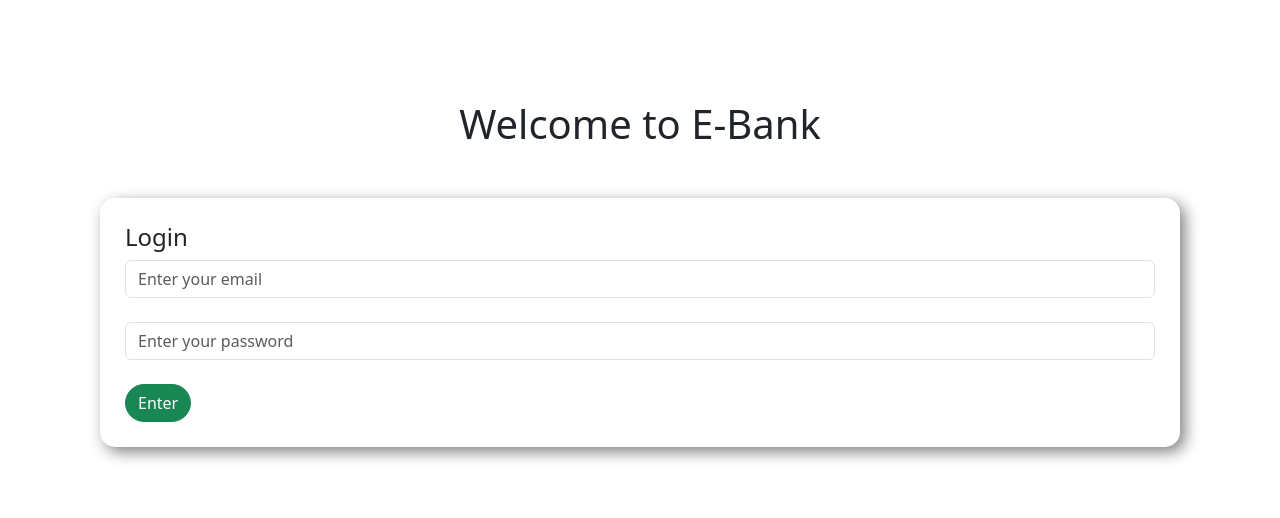
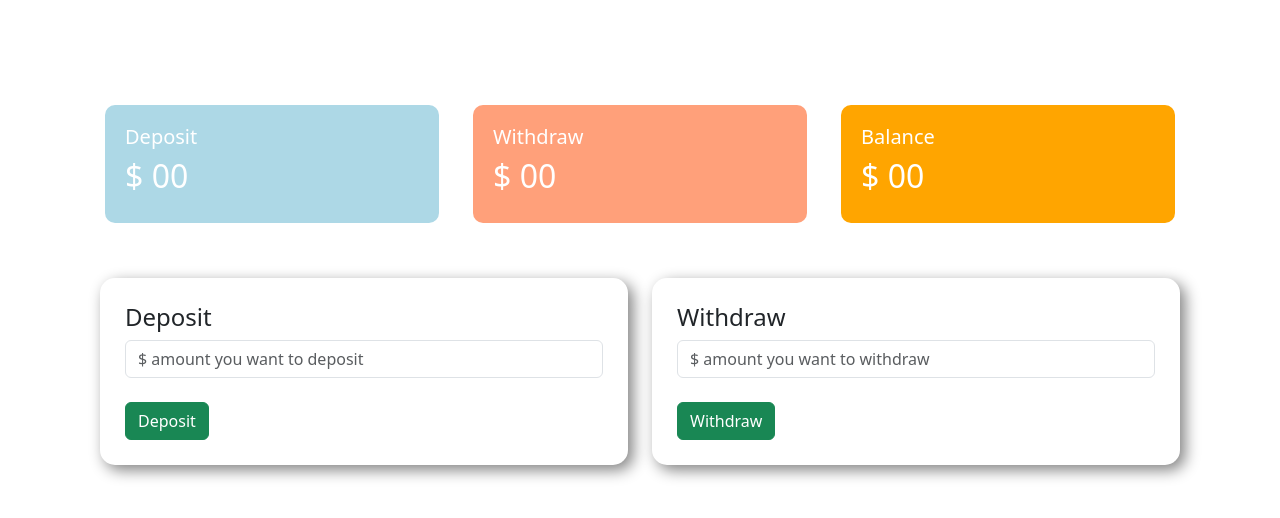
Before and after one commit to Arif-Hossan/e-bank, a plain HTML site: page index.html in a window 1280 px wide. Both pictures are taken after a click on the button "Enter". Drawn offline with nearby package versions, Linux system fonts and the light colour scheme.

Commit message:
Dom events added

```diff
--- a/index.html
+++ b/index.html
@@ -31,8 +31,62 @@
           placeholder="Enter your password"
         />
         <br />
-        <button class="btn btn-success rounded-pill">Enter</button>
+        <button id="submit" class="btn btn-success">Enter</button>
       </div>
     </div>
+
+    <div id="transaction-area">
+      <div class="row">
+        <div class="col-md-4">
+          <div class="deposit status">
+            <h5>Deposit</h5>
+            <h2>$ <span id="currentDeposit">00</span></h2>
+          </div>
+        </div>
+        <div class="col-md-4">
+          <div class="withdraw status">
+            <h5>Withdraw</h5>
+            <h2>$ <span id="currentWithdraw">00</span></h2>
+          </div>
+        </div>
+        <div class="col-md-4">
+          <div class="balance status">
+            <h5>Balance</h5>
+            <h2>$ <span id="currentBalance">00</span></h2>
+          </div>
+        </div>
+      </div>
+
+      <div class="row">
+        <div class="col-md-6">
+          <div class="submit-area">
+            <h4>Deposit</h4>
+            <input
+              id="depositAmount"
+              type="text"
+              class="form-control"
+              placeholder="$ amount you want to deposit"
+            />
+            <br />
+            <button id="addDeposit" class="btn btn-success">Deposit</button>
+          </div>
+        </div>
+        <div class="col-md-6">
+          <div class="submit-area">
+            <h4>Withdraw</h4>
+            <input
+              id="withdrawAmount"
+              type="text"
+              class="form-control"
+              placeholder="$ amount you want to withdraw"
+            />
+            <br />
+            <button id="addWithdraw" class="btn btn-success">Withdraw</button>
+          </div>
+        </div>
+      </div>
+    </div>
+
+    <script src="script.js"></script>
   </body>
 </html>
--- /dev/null
+++ b/script.js
@@ -0,0 +1,43 @@
+// login event
+let enterSubmit = document.getElementById("submit");
+enterSubmit.addEventListener("click", function () {
+  let loginArea = document.getElementById("login-area");
+  loginArea.style.display = "none";
+  let transactionArea = document.getElementById("transaction-area");
+  transactionArea.style.display = "block";
+});
+
+// deposit event
+let depositButton = document.getElementById("addDeposit");
+depositButton.addEventListener("click", function () {
+  let depositNumber = getInputNumber("depositAmount");
+
+  updateSpanText("currentDeposit", depositNumber);
+  updateSpanText("currentBalance", depositNumber);
+
+  document.getElementById("depositAmount").value = "";
+});
+
+// withdraw event
+let withdrawButton = document.getElementById("addWithdraw");
+withdrawButton.addEventListener("click", function () {
+  let withdrawNumber = getInputNumber("withdrawAmount");
+
+  updateSpanText("currentWithdraw", withdrawNumber);
+  updateSpanText("currentBalance", -1 * withdrawNumber);
+
+  document.getElementById("withdrawAmount").value = "";
+});
+
+function getInputNumber(id) {
+  let amount = document.getElementById(id).value;
+  let amountNumber = parseFloat(amount);
+  return amountNumber;
+}
+
+function updateSpanText(id, addedNumber) {
+  let current = document.getElementById(id).innerText;
+  let currentNumber = parseFloat(current);
+  let total = currentNumber + addedNumber;
+  document.getElementById(id).innerText = total;
+}
--- a/style.css
+++ b/style.css
@@ -8,3 +8,21 @@ body{
     box-shadow: 5px 5px 15px gray;
     padding: 25px;
 }
+#transaction-area{
+    display: none;
+}
+.deposit{
+    background-color: lightblue;
+}
+.withdraw{
+    background-color: lightsalmon;
+}
+.balance{
+    background-color: orange;
+}
+.status{
+    margin: 5px 5px;
+    padding: 20px;
+    border-radius: 10px;
+    color: white;
+}
```
